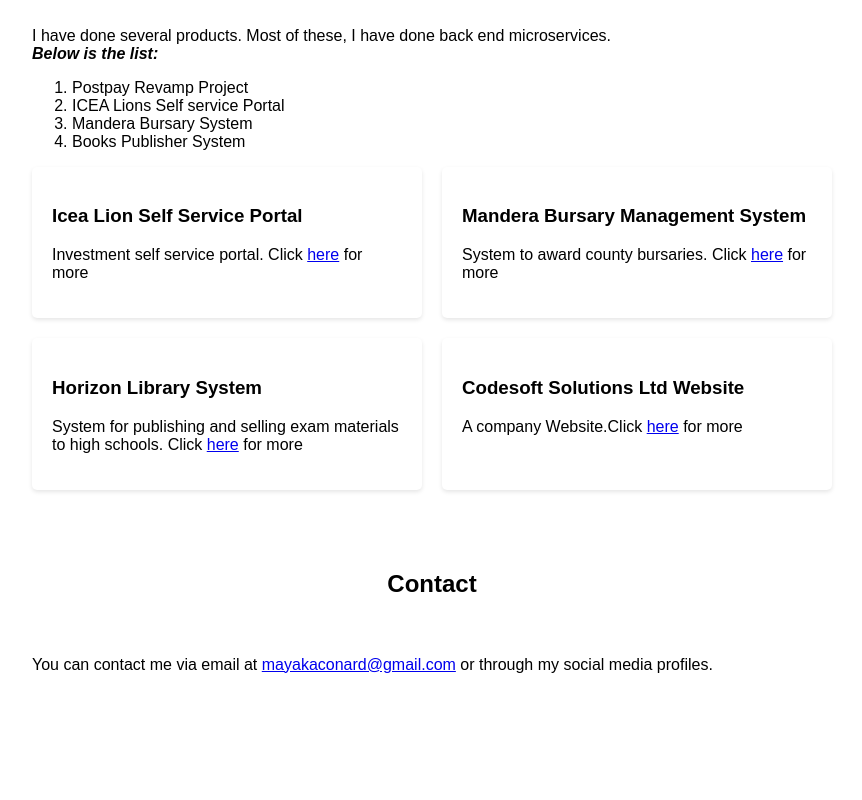
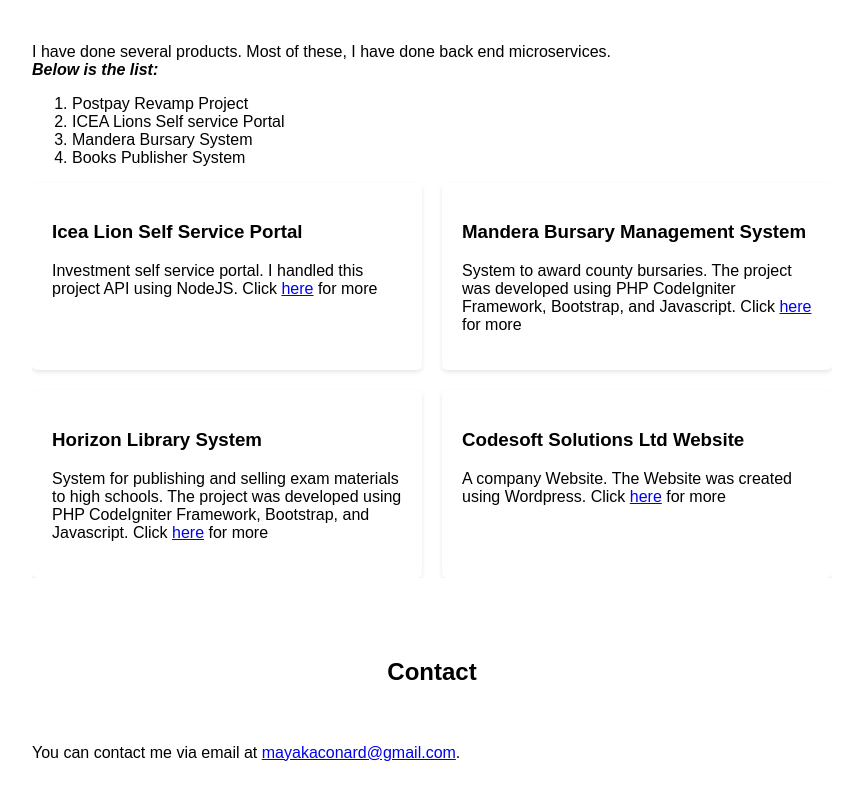
Before and after one commit to mayakaconard/my-portfolio, a plain HTML site: page index.html in a window 1280 px wide. Shown: the part 994-1794 px from the top of the page, without its empty margins (208-1070 px from the left). Before the commit the page ends 1718 px from the top, so only its background shows below. Drawn offline with Linux system fonts and the light colour scheme.

Commit message:
Udated project details

```diff
--- a/index.html
+++ b/index.html
@@ -67,28 +67,27 @@
             </ol>
             <div class="projects">
                 <div class="project">
-                    <h3>Icea Lion Self Service Portal</h3>
-                    <p>Investment self service portal. Click <a href="https://selfservice.icealion.com/login?returnUrl=%2Fhome" target="_blank">here</a> for more</p>
+                    <h3>Icea Lion Self Service Portal </h3>
+                    <p>Investment self service portal. I handled this project API using NodeJS. Click <a href="https://selfservice.icealion.com/login?returnUrl=%2Fhome" target="_blank">here</a> for more</p>
                 </div>
                 <div class="project">
                     <h3>Mandera Bursary Management System</h3>
-                    <p>System to award county bursaries. Click <a href="http://manderabursary.org/" target="_blank">here</a> for more</p>
+                    <p>System to award county bursaries. The project was developed using PHP CodeIgniter Framework, Bootstrap, and Javascript.  Click <a href="http://manderabursary.org/" target="_blank">here</a> for more</p>
                 </div>
                 <div class="project">
                     <h3>Horizon Library System</h3>
-                    <p>System for publishing and selling exam materials to high schools. Click <a href="https://horizonlibrary.co.ke/" target="_blank">here</a> for more</p>
+                    <p>System for publishing and selling exam materials to high schools. The project was developed using PHP CodeIgniter Framework, Bootstrap, and Javascript. Click <a href="https://horizonlibrary.co.ke/" target="_blank">here</a> for more</p>
                 </div>
                 <div class="project">
                     <h3>Codesoft Solutions Ltd Website</h3>
-                    <p>A company Website.Click <a href="https://codesoft.co.ke/" target="_blank">here</a> for more</p>
+                    <p>A company Website. The Website was created using Wordpress. Click <a href="https://codesoft.co.ke/" target="_blank">here</a> for more</p>
                 </div>
                 <!-- Add more projects as needed -->
             </div>
         </section>
         <section id="contact" class="section">
             <h2>Contact</h2>
-            <p>You can contact me via email at <a href="mayakaconard@gmail.com">mayakaconard@gmail.com</a> or through my
-                social media profiles.</p>
+            <p>You can contact me via email at <a href="mayakaconard@gmail.com">mayakaconard@gmail.com</a>.</p>
         </section>
     </div>
     <footer>
--- a/styles.css
+++ b/styles.css
@@ -33,6 +33,7 @@
 .section {
     position: relative;
     padding-top: 100px;
+    overflow-y: auto;
     /* Adjust as needed */
     margin-bottom: 50px;
     /* Add some space between sections */
@@ -107,3 +108,12 @@
 nav ul li a:hover {
     background-color: #555;
 }
+
+/* Responsive styles for mobile */
+@media screen and (max-width: 600px) {
+    header img {
+        position: static;
+        max-width: 100%;
+        margin-bottom: 10px;
+    }
+}
```
